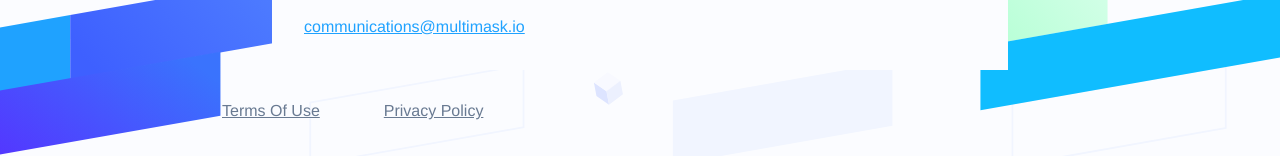
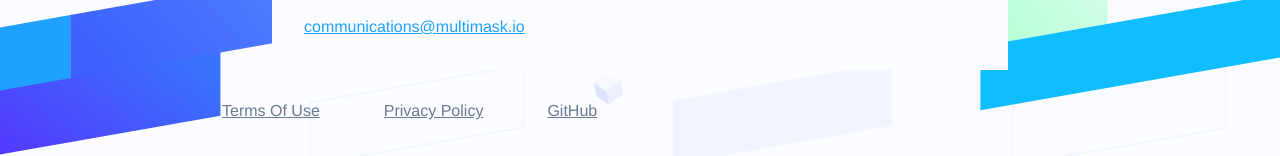
Before and after one commit to MultiMask/web, a plain HTML site: page terms_of_use.html in a window 1280 px wide. Shown: the part 8838-8994 px from the top of the page. Drawn offline with Linux system fonts and the light colour scheme.

Commit message:
Add link to github

```diff
--- a/terms_of_use.html
+++ b/terms_of_use.html
@@ -197,6 +197,7 @@
           <menu class="footer-menu">
             <li><a href="terms_of_use.html">Terms Of Use</a></li>
             <li><a href="privacy_policy.html">Privacy Policy</a></li>
+            <li><a href="https://github.com/multiMask/" target="_blank">GitHub</a></li>
           </menu>
         </footer>
       </div>
```
Also changed, not shown: about.html (+1 -0 lines), index.html (+1 -0 lines), privacy_policy.html (+1 -0 lines).
